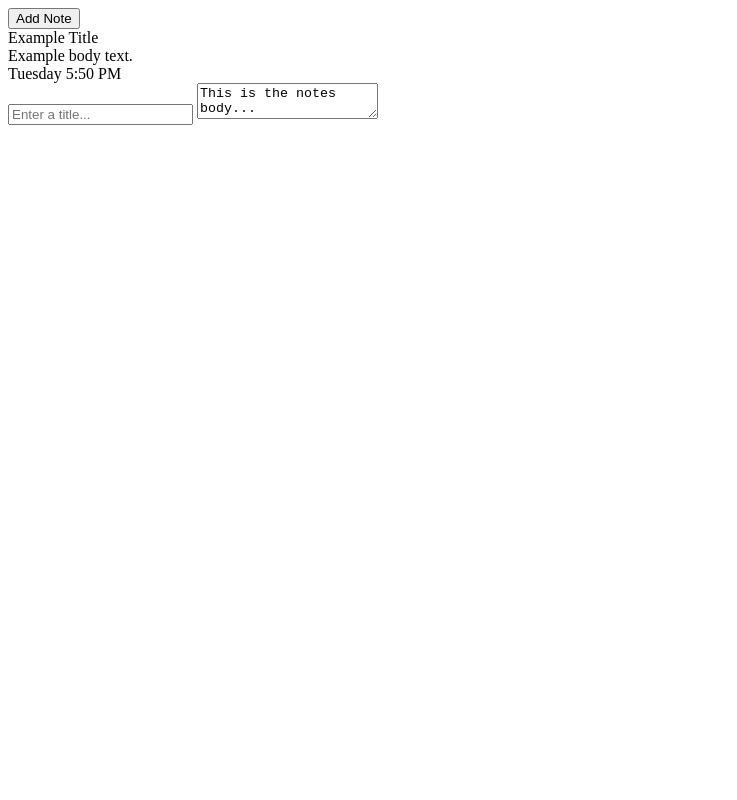
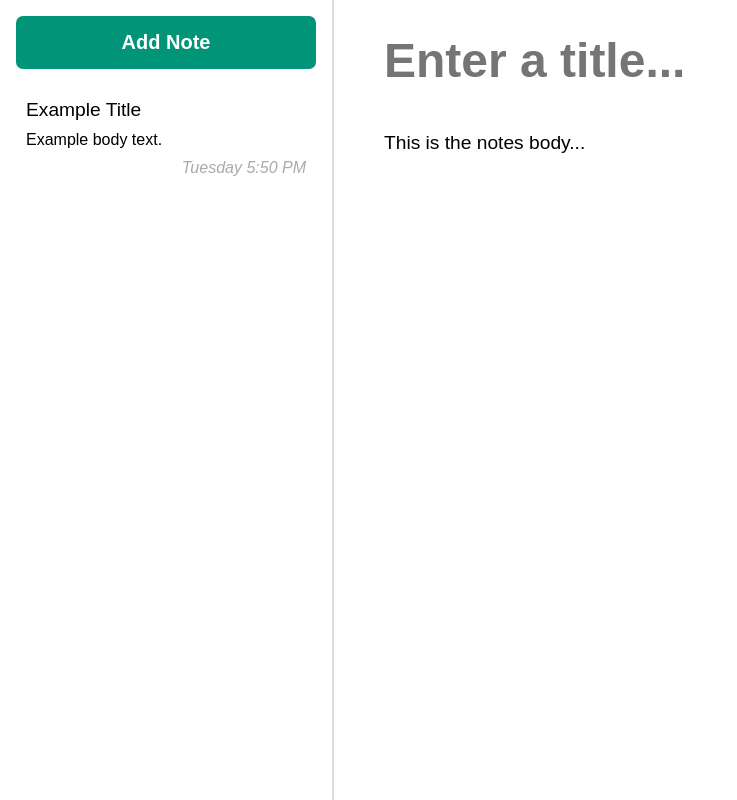
Before and after one commit to ilinsmeier/notes-app, a plain HTML site: page index.html in a window 1280 px wide. Shown: the whole page, without its empty margins (0-737 px from the left). Drawn offline with Linux system fonts and the light colour scheme.

Commit message:
link css stylesheet to index

```diff
--- a/index.html
+++ b/index.html
@@ -5,7 +5,7 @@
     <meta http-equiv="X-UA-Compatible" content="IE=edge">
     <meta name="viewport" content="width=device-wdith, initial-scale=1.0">
     <title>Notes App</title>
-    <!-- <link rel="stylesheet" href="./css/main.css"> -->
+    <link rel="stylesheet" href="./css/main.css">
 </head>
 <body>
     <div class="notes" id="app">
```
